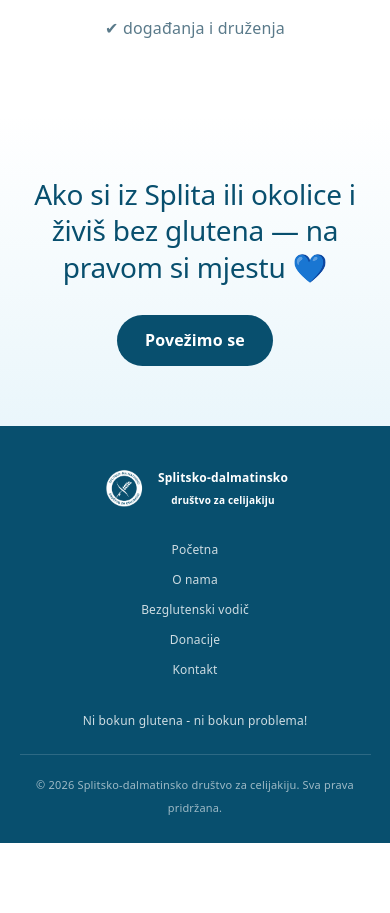
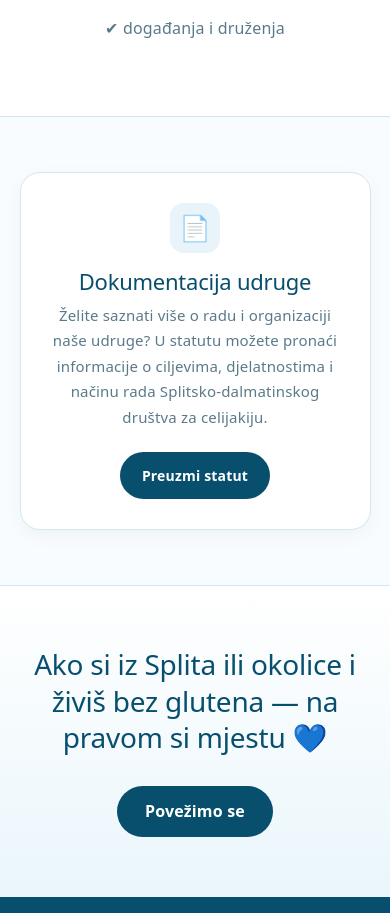
Before and after one commit to mstrin01/celiac-split, a React (Vite) app: page /about in a window 390 px wide. Shown: the part 1847-2760 px from the top of the page. Before the commit the page ends 2690 px from the top, so only its background shows below. Built offline with nearby package versions, Linux system fonts and the light colour scheme.

Commit message:
statut added

```diff
--- a/src/pages/AboutPage.jsx
+++ b/src/pages/AboutPage.jsx
@@ -1,14 +1,14 @@
 import React from "react";
 import "../styles/AboutPage.css";
 import { Link } from "react-router-dom";
+
 
 const AboutPage = () => {
   return (
     <main className="about-page">
 
       <section className="about-hero">
-
-        <h1>Tu smo za vas  — zajedno je lakše 💙</h1>
+        <h1>Tu smo za vas — zajedno je lakše 💙</h1>
         <p>
           Splitsko-dalmatinsko društvo za celijakiju djeluje s ciljem
           povezivanja, edukacije i stvaranja sigurne zajednice
@@ -41,7 +41,7 @@ const AboutPage = () => {
           <h3>Preporučujemo</h3>
           <p>
             Predlažemo mjesta s bezglutenskom ponudom
-              u Splitu.
+            u Splitu.
           </p>
         </div>
       </section>
@@ -73,16 +73,44 @@ const AboutPage = () => {
         </ul>
       </section>
 
+      {/* STATUT */}
+      <section className="about-statute">
+        <div className="statute-content">
+          <span className="statute-icon">📄</span>
+
+          <div>
+            <h2>Dokumentacija udruge</h2>
+            <p>
+              Želite saznati više o radu i organizaciji naše udruge?
+              U statutu možete pronaći informacije o ciljevima,
+              djelatnostima i načinu rada Splitsko-dalmatinskog
+              društva za celijakiju.
+            </p>
+          </div>
+
+          <a
+          href="/documents/statut.pdf"
+          target="_blank"
+          rel="noopener noreferrer"
+          className="statute-btn"
+          >
+          Preuzmi statut
+        </a>
+        </div>
+      </section>
+
 
       <section className="about-cta">
         <h2>
           Ako si iz Splita ili okolice i živiš bez glutena —
           na pravom si mjestu 💙
         </h2>
+
         <Link to="/contact" className="about-cta-btn">
           Povežimo se
         </Link>
       </section>
+
     </main>
   );
 };
--- a/src/styles/AboutPage.css
+++ b/src/styles/AboutPage.css
@@ -177,6 +177,119 @@
     font-size: 32px;
   }
 }
+/* STATUT */
+
+.about-statute {
+  padding: 70px 5%;
+  background: #f8fcfe;
+  border-top: 1px solid #d0e8f2;
+  border-bottom: 1px solid #d0e8f2;
+}
+
+.statute-content {
+  max-width: 900px;
+  margin: 0 auto;
+  padding: 34px 40px;
+  display: flex;
+  align-items: center;
+  gap: 26px;
+  background: #ffffff;
+  border: 1px solid #d0e8f2;
+  border-radius: 20px;
+  box-shadow: 0 6px 20px rgba(0, 0, 0, 0.04);
+}
+
+.statute-icon {
+  width: 54px;
+  height: 54px;
+  flex-shrink: 0;
+  display: flex;
+  align-items: center;
+  justify-content: center;
+  background: #e8f4fa;
+  border-radius: 14px;
+  font-size: 25px;
+}
+
+.statute-content h2 {
+  margin: 0 0 8px;
+  color: #084f6e;
+  font-size: 24px;
+}
+
+.statute-content p {
+  margin: 0;
+  color: #5a7a8a;
+  font-size: 15px;
+  line-height: 1.7;
+  max-width: 570px;
+}
+
+.statute-btn {
+  flex-shrink: 0;
+  display: inline-block;
+  padding: 12px 22px;
+  background: #084f6e;
+  color: #ffffff;
+  text-decoration: none;
+  border-radius: 30px;
+  font-size: 14px;
+  font-weight: 600;
+  transition: all 0.2s ease;
+}
+
+.statute-btn:hover {
+  background: #0d6a92;
+  transform: translateY(-2px);
+}
+
+
+/* TABLET */
+
+@media (max-width: 900px) {
+  .statute-content {
+    gap: 20px;
+    padding: 30px;
+  }
+
+  .statute-content p {
+    max-width: 450px;
+  }
+}
+
+
+/* MOBILE */
+
+@media (max-width: 768px) {
+  .about-statute {
+    padding: 55px 5%;
+  }
+
+  .statute-content {
+    flex-direction: column;
+    text-align: center;
+    padding: 30px 22px;
+    gap: 16px;
+  }
+
+  .statute-icon {
+    width: 50px;
+    height: 50px;
+  }
+
+  .statute-content h2 {
+    font-size: 22px;
+  }
+
+  .statute-content p {
+    font-size: 15px;
+    line-height: 1.7;
+  }
+
+  .statute-btn {
+    margin-top: 6px;
+  }
+}
 
 /* MOBILE */
 @media (max-width: 768px) {
```
Also changed, not shown: 1 other file (tests, documents, lock files or other folders).
